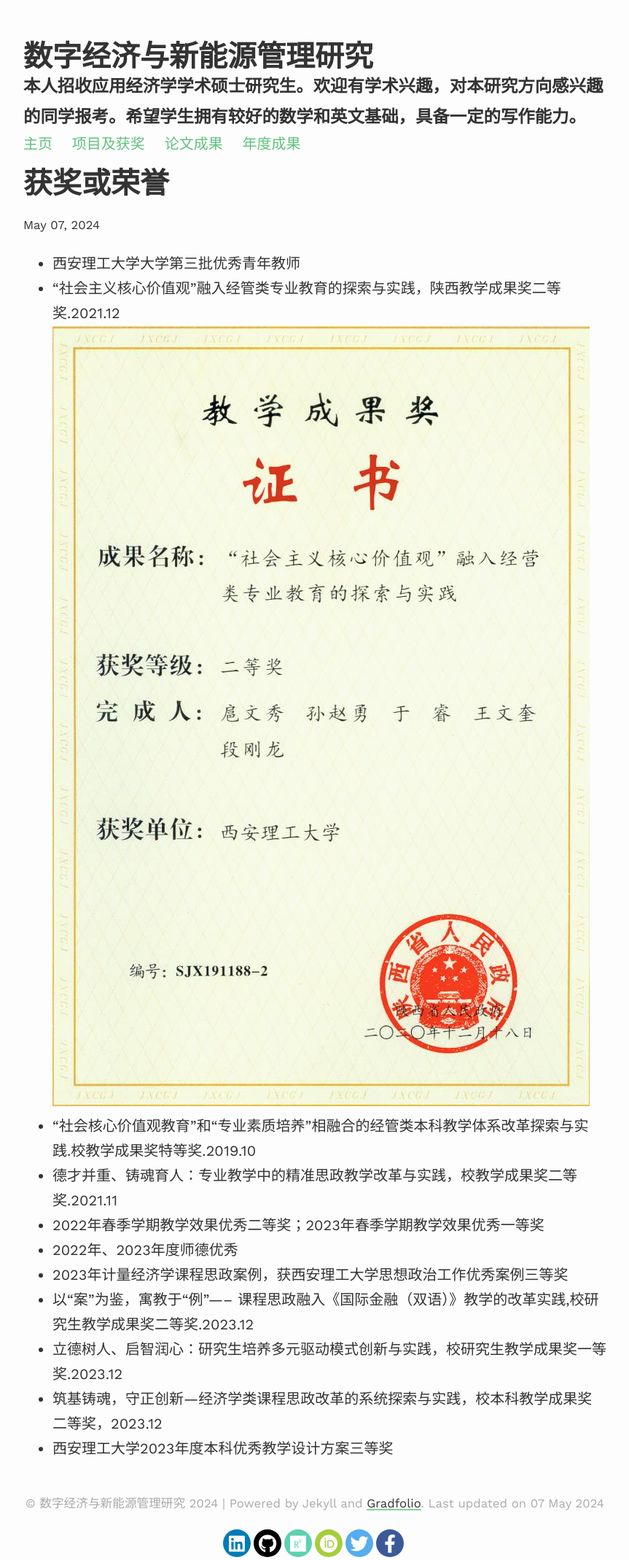
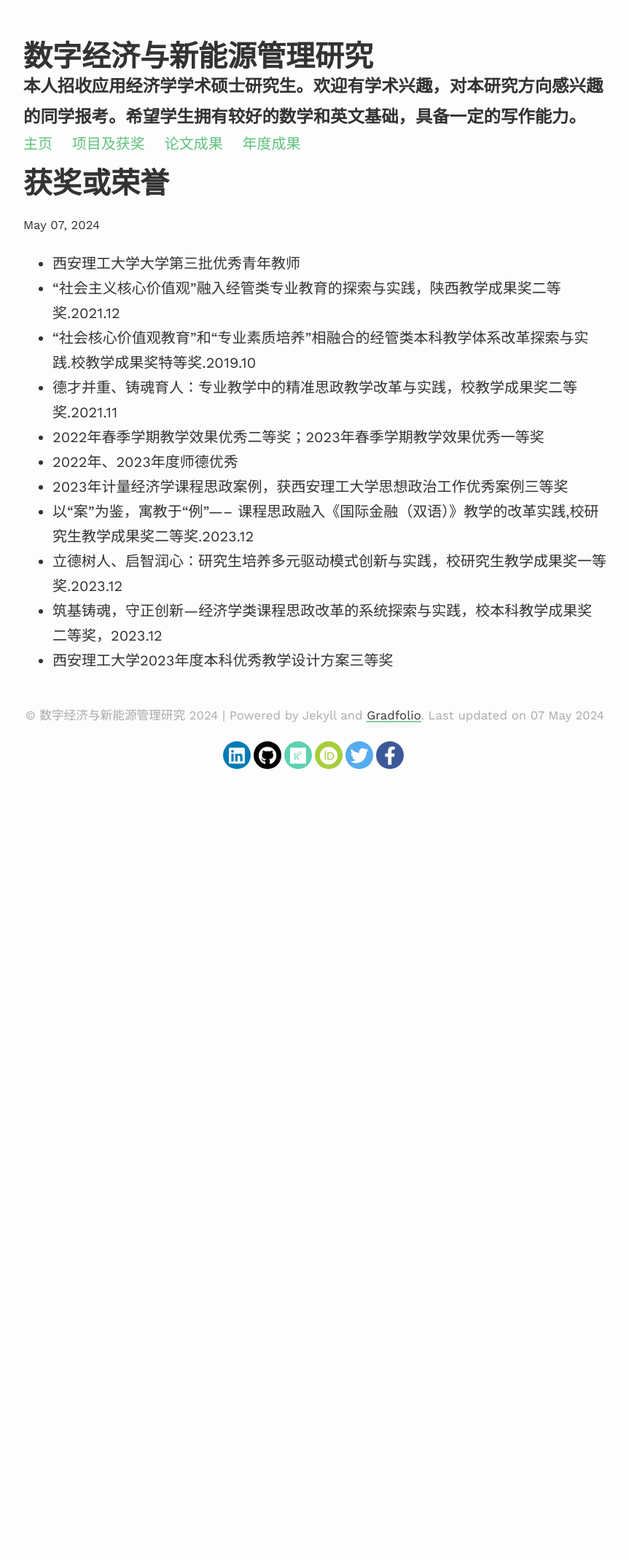
Before and after one commit to dakuamao/sun, a Jekyll site: the page built from _projects/5_project.md, in a window 1280 px wide. Shown: the whole page at 73% size, without its empty margins (208-1071 px from the left). Built offline with Jekyll 4.4.1, drawn with Linux system fonts in a browser that asks for light colours; nearby versions of some CDN libraries; after the commit the page ends 1058 px from its top, so only the background shows below that.

Commit message:
Update 5_project.md

```diff
--- a/_projects/5_project.md
+++ b/_projects/5_project.md
@@ -5,7 +5,6 @@ description: 获奖
 ---
 * 西安理工大学大学第三批优秀青年教师
 * “社会主义核心价值观”融入经管类专业教育的探索与实践，陕西教学成果奖二等奖.2021.12
-![image](https://github.com/dakuamao/sun/blob/master/assets/images/jxcgj.jpg)
 * “社会核心价值观教育”和“专业素质培养”相融合的经管类本科教学体系改革探索与实践.校教学成果奖特等奖.2019.10
 * 德才并重、铸魂育人：专业教学中的精准思政教学改革与实践，校教学成果奖二等奖.2021.11
 * 2022年春季学期教学效果优秀二等奖；2023年春季学期教学效果优秀一等奖
```
